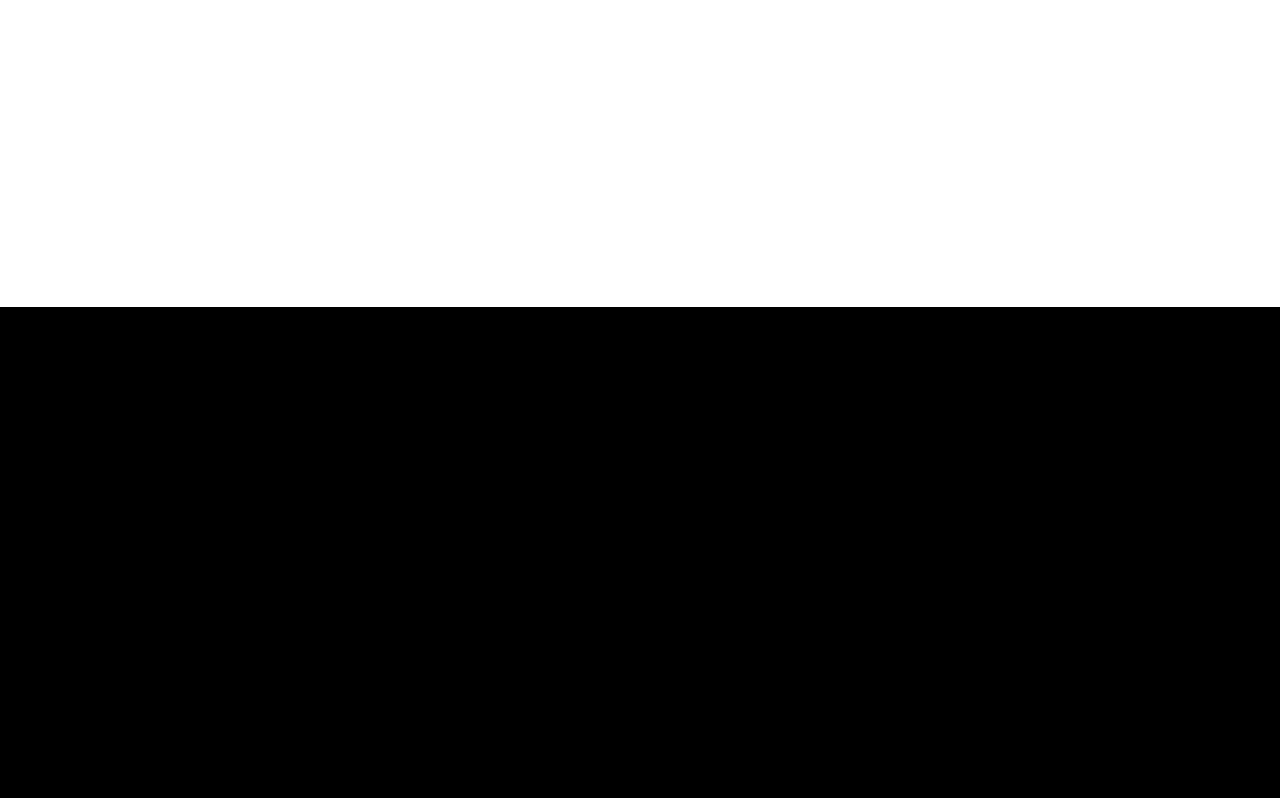
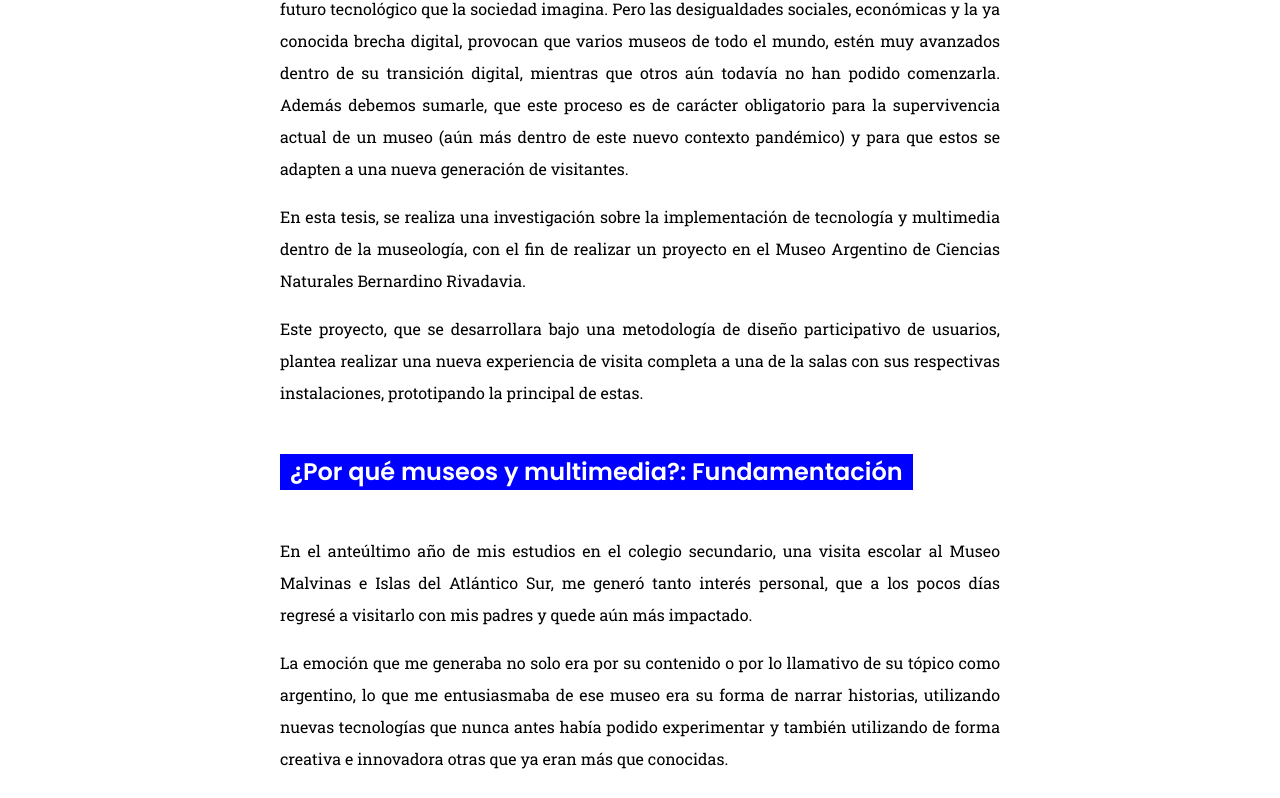
Before and after one commit to facundoezequiel/facubrahim.com, a Next.js app: page /tesis in a window 1280 px wide. Before the commit this address had no page. Shown: the part 493-1291 px from the top of the page. Before the commit the page ends 800 px from the top, so only its background shows below. Built offline with nearby package versions, Linux system fonts and the light colour scheme; a web font is replaced by a local one.

Commit message:
Tesis Text

```diff
--- /dev/null
+++ b/components/tesis/paragraph/index.js
@@ -0,0 +1,11 @@
+import React from "react";
+import { Paragraph } from "./styled";
+import { default as NextLink } from "next/link";
+
+export default function TesisParagraph({ text }) {
+  return (
+    <Paragraph>
+        {text}
+    </Paragraph>
+  );
+}
--- /dev/null
+++ b/components/tesis/paragraph/styled.js
@@ -0,0 +1,12 @@
+import styled from "styled-components";
+
+const Paragraph = styled.p`
+  color: #000000;
+  font-size: 1em;
+  line-height: 200%;
+  text-align: justify;
+  font-family: "Roboto Slab", serif;
+  font-weight: 400;
+`;
+
+export { Paragraph };
--- /dev/null
+++ b/components/tesis/title/index.js
@@ -0,0 +1,10 @@
+import React from "react";
+import { Title } from "./styled";
+
+export default function TesisTitle({ text }) {
+  return (
+    <Title>
+        {text}
+    </Title>
+  );
+}
--- /dev/null
+++ b/components/tesis/title/styled.js
@@ -0,0 +1,15 @@
+import styled from "styled-components";
+
+const Title = styled.h2`
+  color: white;
+  line-height: 150%;
+  text-align: left;
+  background-color: blue;
+  width: fit-content;
+  padding: 0px 10px 0px 10px;
+  margin: 45px 0px 45px 0px;
+  font-family: "Poppins", sans-serif;
+  font-weight: 600;
+`;
+
+export { Title };
--- a/constants/globalStyles.js
+++ b/constants/globalStyles.js
@@ -1,6 +1,10 @@
 import { createGlobalStyle } from "styled-components";
 
 const GlobalStyle = createGlobalStyle`
+
+// Import Fonts
+@import url('https://fonts.googleapis.com/css2?family=Poppins:ital,wght@0,100;0,200;0,300;0,400;0,500;0,600;0,700;0,800;0,900;1,100;1,200;1,300;1,400;1,500;1,600;1,800;1,900&display=swap');
+@import url('https://fonts.googleapis.com/css2?family=Roboto+Slab:wght@100;200;300;400;500;600;700;800;900&display=swap');
 
 // Scroll Bar Dark
 :root {
--- /dev/null
+++ b/containers/tesis/index.js
@@ -0,0 +1,97 @@
+import { Container } from "./styled";
+import Header from "../../components/header";
+import TesisParagraph from "../../components/tesis/paragraph";
+import TesisTitle from "../../components/tesis/title";
+
+export default function TesisContainer() {
+  return (
+    <Container>
+      <div id="dataContainer">
+        <h1>
+          A Pale Blue Dot: Multimedia y tecnología aplicada para la
+          transformación del Museo Argentino de Ciencias Naturales
+        </h1>
+        {/* Introducción: Resumen */}
+        <div className="tesisBlock">
+          <TesisTitle text="Introducción: Resumen"></TesisTitle>
+          <TesisParagraph
+            text="Actualmente, los museos se encuentran atravesando un proceso de
+            transición que apunta a las nuevas tecnologías. Estas se implementan
+            en estas instituciones como pilares de un utópico futuro tecnológico
+            que la sociedad imagina. Pero las desigualdades sociales, económicas y
+            la ya conocida brecha digital, provocan que varios museos de todo el
+            mundo, estén muy avanzados dentro de su transición digital, mientras
+            que otros aún todavía no han podido comenzarla. Además debemos
+            sumarle, que este proceso es de carácter obligatorio para la
+            supervivencia actual de un museo (aún más dentro de este nuevo
+            contexto pandémico) y para que estos se adapten a una nueva generación
+            de visitantes."
+          ></TesisParagraph>
+          <TesisParagraph
+            text="En esta tesis, se realiza una investigación sobre la
+            implementación de tecnología y multimedia dentro de la museología, con
+            el fin de realizar un proyecto en el Museo Argentino de Ciencias
+            Naturales Bernardino Rivadavia."
+          ></TesisParagraph>
+          <TesisParagraph
+            text="Este proyecto, que se desarrollara
+            bajo una metodología de diseño participativo de usuarios, plantea
+            realizar una nueva experiencia de visita completa a una de la salas
+            con sus respectivas instalaciones, prototipando la principal de estas."
+          ></TesisParagraph>
+        </div>
+        {/* ¿Por qué museos y multimedia?: Fundamentación */}
+        <div className="tesisBlock">
+          <TesisTitle text="¿Por qué museos y multimedia?: Fundamentación"></TesisTitle>
+          <TesisParagraph
+            text="En el anteúltimo año de mis estudios en el colegio secundario, una
+            visita escolar al Museo Malvinas e Islas del Atlántico Sur, me generó
+            tanto interés personal, que a los pocos días regresé a visitarlo con mis
+            padres y quede aún más impactado."
+          ></TesisParagraph>
+          <TesisParagraph
+            text="La emoción que me generaba no solo era
+            por su contenido o por lo llamativo de su tópico como argentino, lo que
+            me entusiasmaba de ese museo era su forma de narrar historias,
+            utilizando nuevas tecnologías que nunca antes había podido experimentar
+            y también utilizando de forma creativa e innovadora otras que ya eran
+            más que conocidas."
+          ></TesisParagraph>
+          <TesisParagraph
+            text="De allí en más, indirectamente comencé a tratar de
+            aplicar estas nuevas formas en proyectos escolares. Por ejemplo: módulos
+            de enseñanza para alumnos primarios sobre la Constitución Nacional, una
+            muestra escolar sobre el Bicentenario de la Independencia, entrevistas a
+            veteranos de la Guerra de Malvinas, modelos de Naciones Unidas, entre
+            otros."
+          ></TesisParagraph>
+          <TesisParagraph
+            text="No obstante, no es la primera vez que que los museos deben
+            afrontar la problemática que propone esta tesis. Estas instituciones, a
+            lo largo de su historia, ya han pasado por varias etapas de transición
+            en las cuales tuvieron que adaptarse a cambios drásticos mundiales o a
+            nuevas generaciones de publico. Un claro ejemplo, es la pandemia del
+            COVID-19, muy de la mano con la transición digital que los museos ya
+            venían sufriendo."
+          ></TesisParagraph>
+          <TesisParagraph
+            text="De allí en más, indirectamente comencé a tratar de
+            aplicar estas nuevas formas en proyectos escolares. Por ejemplo: módulos
+            de enseñanza para alumnos primarios sobre la Constitución Nacional, una
+            muestra escolar sobre el Bicentenario de la Independencia, entrevistas a
+            veteranos de la Guerra de Malvinas, modelos de Naciones Unidas, entre
+            otros."
+          ></TesisParagraph>
+          <TesisParagraph
+            text='Este nuevo proceso de modernización, le abre las
+            puertas a diseñadores y desarrolladores a trabajar en conjunto con
+            curadores, historiadores, científicos y otros expertos, pero también con
+            su publico, invitándolos a participar y ser escuchados para crear museos
+            que satisfagan su necesidad de conocimiento y educación, de una forma
+            "multimedialmente nueva"'
+          ></TesisParagraph>
+        </div>
+      </div>
+    </Container>
+  );
+}
--- /dev/null
+++ b/containers/tesis/styled.js
@@ -0,0 +1,28 @@
+import styled from "styled-components";
+
+const Container = styled.section`
+  width: 100%;
+  background-color: #ffffff;
+
+  #dataContainer {
+    width: 30%;
+    margin: 0 auto;
+    min-width: 720px;
+    padding-top: 120px;
+    padding-bottom: 120px;
+  }
+
+  #tesisBlock {
+    width: 100%;
+  }
+
+  h1 {
+    text-align: left;
+    line-height: 150%;
+    font-size: 33px;
+    font-family: "Poppins", sans-serif;
+    color: #000000;
+  }
+`;
+
+export { Container };
--- /dev/null
+++ b/pages/tesis.js
@@ -0,0 +1,7 @@
+import TesisContainer from "../containers/tesis"
+
+export default function Tesis() {
+  return (
+      <TesisContainer />
+  )
+}
```
